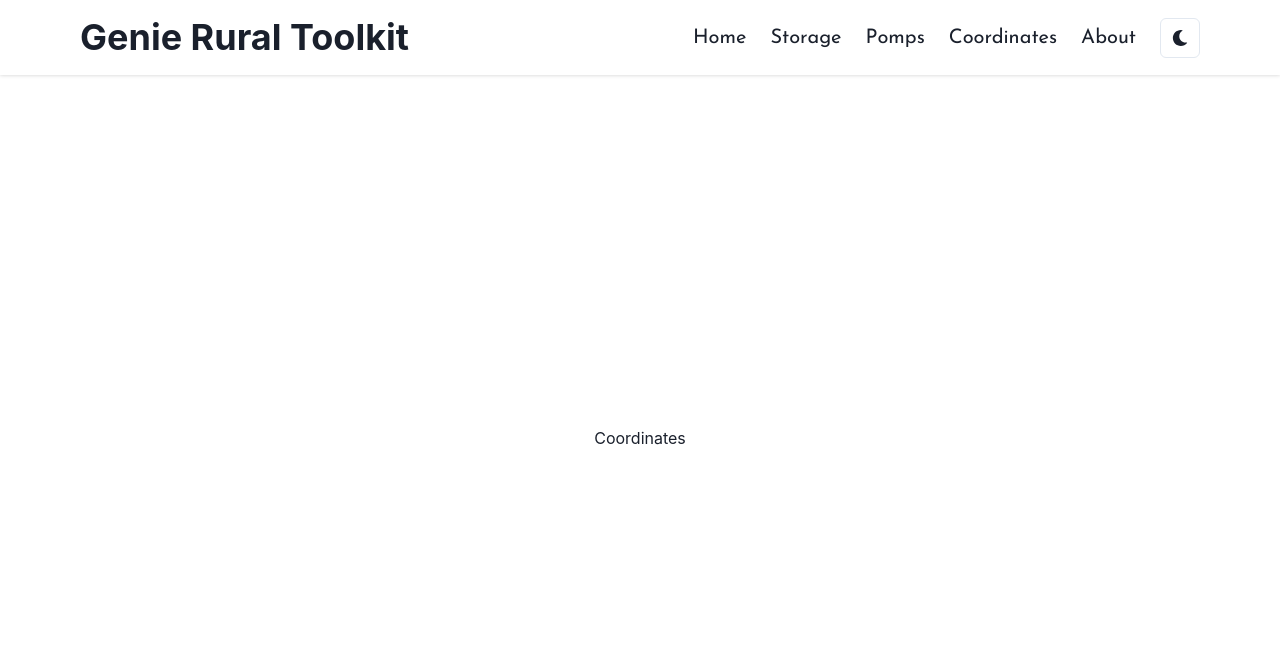
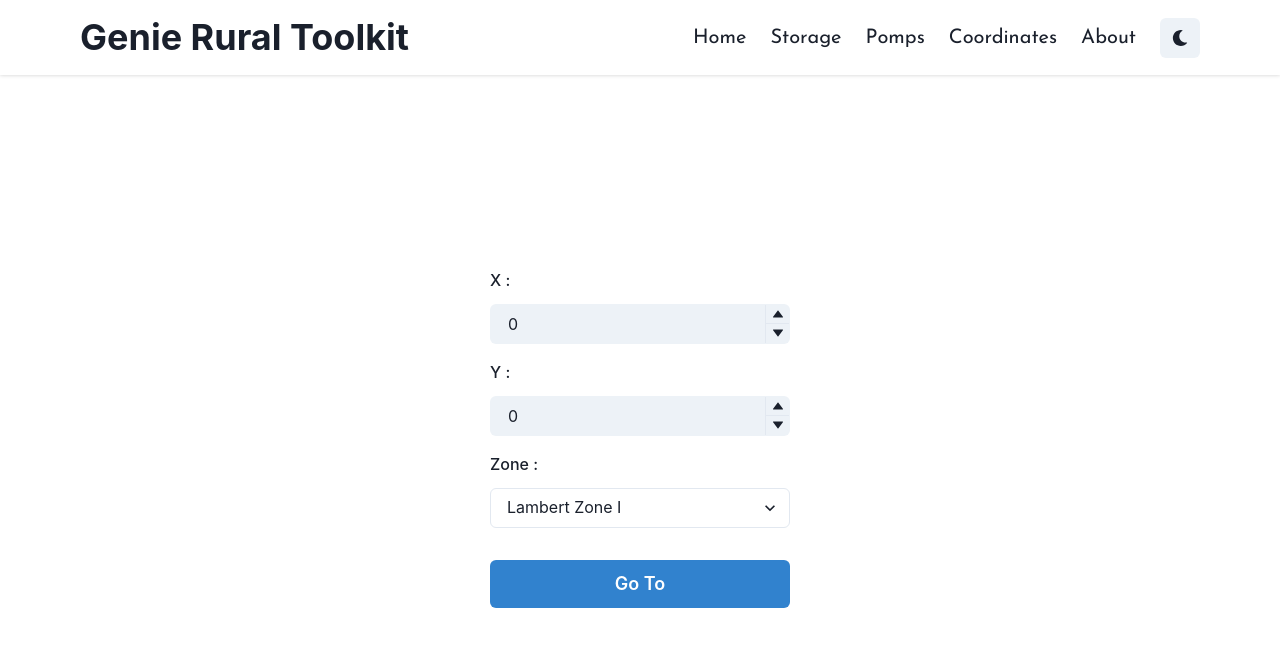
Before and after one commit to anas-asimi/Genie-rural-toolkit, a React (Vite) app: page /coordinates in a window 1280 px wide. Shown: the top 646 px of the page. Built offline with nearby package versions, Linux system fonts and the light colour scheme.

Commit message:
change theme switcher icon variant in Header improve MyNumberInput code completer Coordinates page ui

```diff
--- a/src/components/Header.jsx
+++ b/src/components/Header.jsx
@@ -73,7 +73,6 @@ export default function Header() {
 								<IconButton
 									icon={colorMode === 'light' ? <FaMoon /> : <FaSun />}
 									onClick={toggleColorMode}
-									variant="outline"
 								/>
 							</HStack>
 						</Show>
--- a/src/components/MyNumberInput.jsx
+++ b/src/components/MyNumberInput.jsx
@@ -5,20 +5,21 @@ import {
     NumberInputStepper,
     NumberIncrementStepper,
     NumberDecrementStepper,
-    Text,
     Box,
+    FormLabel,
 } from '@chakra-ui/react'
 
 export default function MyNumberInput(props) {
 
     return (
         <Box>
-            <Text textTransform='capitalize' pb='1'>{props.label} :</Text>
+            <FormLabel htmlFor={props.label} textTransform='capitalize' pb='1'>{props.label} :</FormLabel>
             <NumberInput
+                id={props.label}
+                precision={2}
                 variant='filled'
-                precision={props.precision && 2}
-                defaultValue={props.value}
-                onChange={(value) => { props.handler(props.label, value) }}>
+                {...props}
+            >
                 <NumberInputField />
                 <NumberInputStepper>
                     <NumberIncrementStepper />
--- a/src/pages/Coordinates.jsx
+++ b/src/pages/Coordinates.jsx
@@ -1,8 +1,46 @@
-import { Center } from "@chakra-ui/react";
+/* eslint-disable no-unreachable */
+import { Box, Button, Center, FormLabel, Select, VStack } from "@chakra-ui/react";
+import transformation from 'transform-coordinates'
+import MyNumberInput from "../components/MyNumberInput";
+import { useState } from "react";
+
+// indexs of locaols coodinates systemes while (index + 1) equal to the zone number
+const ZONE_index = ['EPSG:26191', 'EPSG:26192', 'EPSG:26194', 'EPSG:26195']
+// index of the global coodinate systeme
+const WGS_index = 'EPSG:4326'
 
 export default function Coordinates() {
+
+  let [x, setX] = useState(0)
+  let [y, setY] = useState(0)
+  let [zone, setZone] = useState(1)
+
+  function goTo() {
+    let transform = transformation(ZONE_index[zone], WGS_index)
+    let { resultX, resultY } = transform.forward({ x: x, y: y })
+    if (isNaN(resultX) || isNaN(resultY)) {
+      console.log('return values are not numbers')
+      return
+    }
+    const URL = `https://www.google.com/maps/search/${resultY},+${resultX}`
+    window.open(URL, '_blank');
+  }
+
   return (
     <Center as="main" w='100%' flex='1'>
-      Coordinates
-    </Center>  )
+      <VStack gap='16px'>
+        <MyNumberInput label='x' value={x} onChange={(valueString) => setX(Number(valueString))}/>
+        <MyNumberInput label='y' value={y} onChange={(valueString) => setY(Number(valueString))} />
+        <Box width='100%'>
+          <FormLabel htmlFor='zone' textTransform='capitalize' pb='1'>zone :</FormLabel>
+          <Select id="zone" placeholder='Select option' value={zone} onChange={(ele) => setZone(ele.target.selectedIndex)}>
+            <option value="1">Lambert Zone I</option>
+            <option value="2">Lambert Zone II</option>
+            <option value="3">Lambert Zone III</option>
+            <option value="4">Lambert Zone IV</option>
+          </Select>
+        </Box>
+        <Button size='lg' width='100%' mt='16px' colorScheme="blue" onClick={goTo}>Go To</Button>
+      </VStack>
+    </Center>)
 }
```
